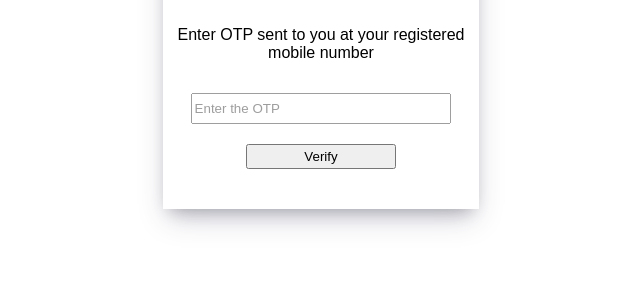
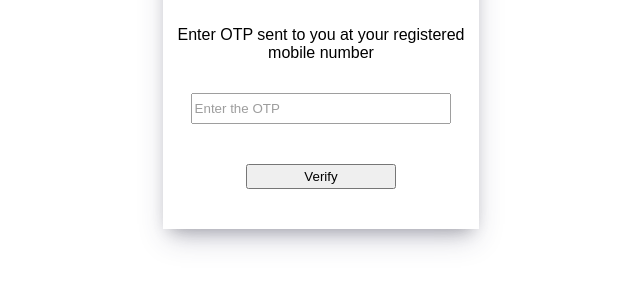
Before and after one commit to DenishFuletra/ProjectBewkoof, a plain HTML site: page otp.html in a window 1280 px wide. Shown: the part 355-642 px from the top of the page, without its empty margins (319-959 px from the left). Drawn offline with Linux system fonts and the light colour scheme.

Commit message:
changed margin

```diff
--- a/otp.html
+++ b/otp.html
@@ -48,8 +48,9 @@
     button {
         width: 150px;
         height: 25px;
-        margin-top: 10px;
+        margin-top: 30px;
         margin-bottom: 40px;
+        cursor: pointer;
     }
 </style>
 
@@ -73,7 +74,7 @@
             alert("Your order is successfully placed");
             window.location.href = "index.html";
         } else {
-            alert("Your Credential is wrong");
+            alert("Please enter valid Credential");
         }
     };
 
```
